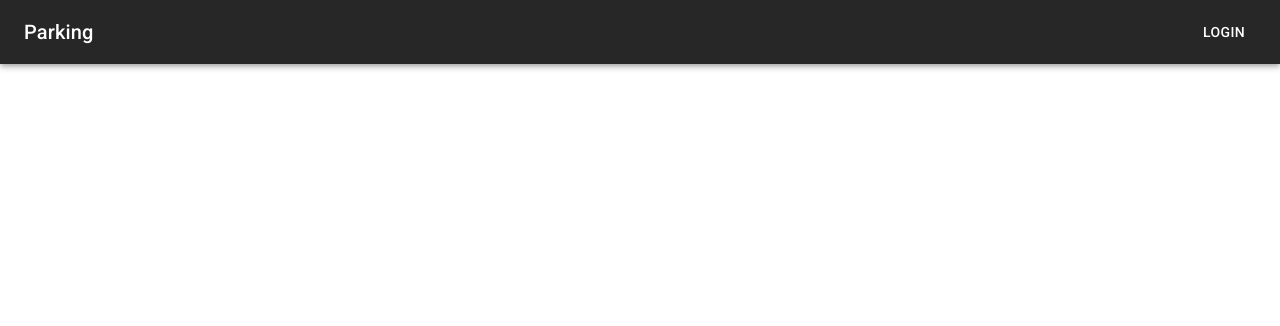
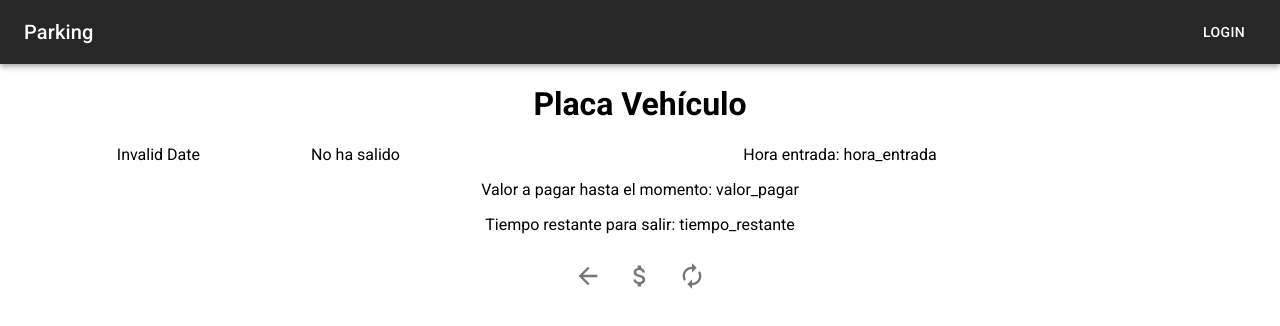
Before and after one commit to proyecto-www/parking-web-ui, a React (Create React App) app: page /info-placa in a window 1280 px wide. Before the commit this address had no page. Shown: the top 326 px of the page. Built offline with nearby package versions, Linux system fonts and the light colour scheme; no server answers.

Commit message:
Agrega consumo desde la api y otras cosas basicas

```diff
--- a/package.json
+++ b/package.json
@@ -10,6 +10,7 @@
     "@testing-library/jest-dom": "^5.16.5",
     "@testing-library/react": "^13.4.0",
     "@testing-library/user-event": "^13.5.0",
+    "axios": "^1.2.0",
     "react": "^18.2.0",
     "react-dom": "^18.2.0",
     "react-router-dom": "^6.4.3",
--- a/src/App.js
+++ b/src/App.js
@@ -17,7 +17,7 @@ function App() {
       <div className="App">
         <Routes>
           <Route exact path="/" element={<PlacaAdd/>} />
-          <Route exact path="/info-placa/:placa" element={<InfoPlaca/>} />
+          <Route exact path="/info-placa/" element={<InfoPlaca/>} />
         </Routes>
       </div>
     </Router>
--- /dev/null
+++ b/src/components/ButtonDefault.js
@@ -0,0 +1,7 @@
+import { Button } from "@mui/material";
+import { Search } from "@mui/icons-material";
+export default function ButtonDefault({ text, color }) {
+    return (
+        <Button startIcon={<Search/>} variant="contained" style={{ backgroundColor: color }} >{text}</Button>
+    );
+}
--- a/src/views/InfoPlaca.js
+++ b/src/views/InfoPlaca.js
@@ -1,28 +1,48 @@
 
-import { useParams } from 'react-router-dom';
 import IconButton from '@mui/material/IconButton';
 import ArrowBackIcon from '@mui/icons-material/ArrowBack';
 import AttachMoneyIcon from '@mui/icons-material/AttachMoney';
 import AutorenewIcon from '@mui/icons-material/Autorenew';
 import Tooltip from '@mui/material/Tooltip';
-import Typography from '@mui/material/Typography';
-import Box from '@mui/material/Box';
-import Paper from '@mui/material/Paper';
-import Grid from '@mui/material/Grid';
-import { styled } from '@mui/material/styles';
+import axios from 'axios'
+import { useState } from 'react';
+import '../styles/InfoPlaca.css'
+import { useEffect } from 'react';
+function InfoPlaca(props) {
+  let placa = sessionStorage.getItem('placa')
+  const [datosPlaca, setDatosPlaca] = useState({})
+  const [fechaEntrada, setFechaEntrada] = useState('')
+  const [fechaSalida, setFechaSalida] = useState('No ha salido')
 
-import '../styles/InfoPlaca.css'
+  const consultarInfo = async () => {
+    let infoPlaca = await axios.get('https://3glc3tjahc.execute-api.us-east-1.amazonaws.com/vehiculos/' + placa)
+    setDatosPlaca(infoPlaca.data.body)
 
-function InfoPlaca(props) {
-  const params = useParams();
-  // HACER: Traer datos del backend usando la placa
+  }
+  const actualizarFecha = ()=>{
+    let horaEntrada = new Date(parseInt(datosPlaca.FechaHoraEntrada)).toString()
+    let horaSalida = new Date(parseInt(datosPlaca.FechaHoraSalida)).toString()
+    setFechaEntrada(horaEntrada)
+    if (horaSalida !='Invalid Date'){
+      setFechaSalida(horaSalida)
+
+    }
+    console.log(horaSalida)
+  }
+
+
+  useEffect(() => {
+    consultarInfo()
+  }, []);
+
+  useEffect(() => {
+    actualizarFecha()
+  }, [datosPlaca]);
   return <div className='infoPlaca'>
-    <h1>Placa Vehículo {params.placa}</h1>
+    <h1>Placa Vehículo {datosPlaca.Placa}</h1>
     <dl>
-      <dt>Fecha entrada</dt>
-      <dd>fecha_entrada</dd>
-      <dt>Hora entrada</dt>
-      <dd>hora_entrada</dd>
+      <dt>{fechaEntrada}</dt>
+      <dt>{fechaSalida}</dt>
     </dl>
 
     <p>Hora entrada: hora_entrada</p>
--- a/src/views/PlacaAdd.js
+++ b/src/views/PlacaAdd.js
@@ -1,8 +1,19 @@
 import '../styles/PlacaAdd.css'
-
-
+import ButtonDefault from '../components/ButtonDefault';
+import { Search } from "@mui/icons-material";
+import { IconButton } from '@mui/material';
+import axios from 'axios'
+import { useState } from 'react';
 
 function PlacaAdd() {
+
+    const [placa, setPlaca] = useState('')
+
+    const handleChange = event => {
+        setPlaca(event.target.value);
+        sessionStorage.setItem("placa", event.target.value);
+        console.log('value is:', event.target.value);
+    };
     return (
 /*  <header>
             <div className='logo'>
@@ -18,11 +29,16 @@ function PlacaAdd() {
 
 
             <div className="placa-add">
-            <h2 className='logo-h2'>VehicleParking</h2>
+                <h2 className='logo-h2'>VehicleParking</h2>
                 <form className="placa-add-form">
                     <label className="placa-add-form-label">Ingrese su placa</label>
-                    <input className="placa-add-form-input" type='text' placeholder="" size='10' name='placa' />
-                    <button className="placa-add-form-btn">Consultar placa</button>
+                    <input className="placa-add-form-input" type='text' placeholder="" size='10' name='placa' onChange={handleChange}
+                        value={placa} />
+
+                    <IconButton aria-label="buscar">
+                        <Search />
+
+                    </IconButton>
                 </form>
             </div>
             <footer>
```
Also changed, not shown: 1 other file (tests, documents, lock files or other folders).
